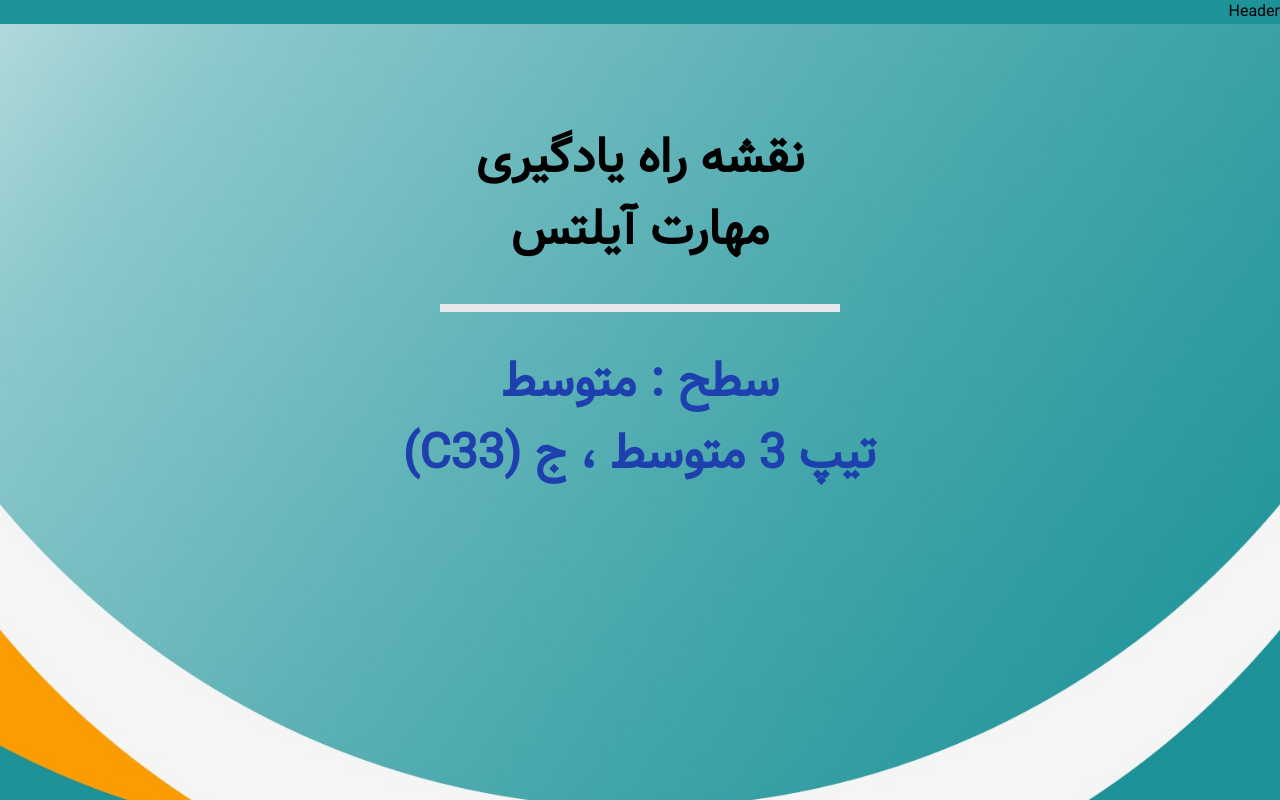
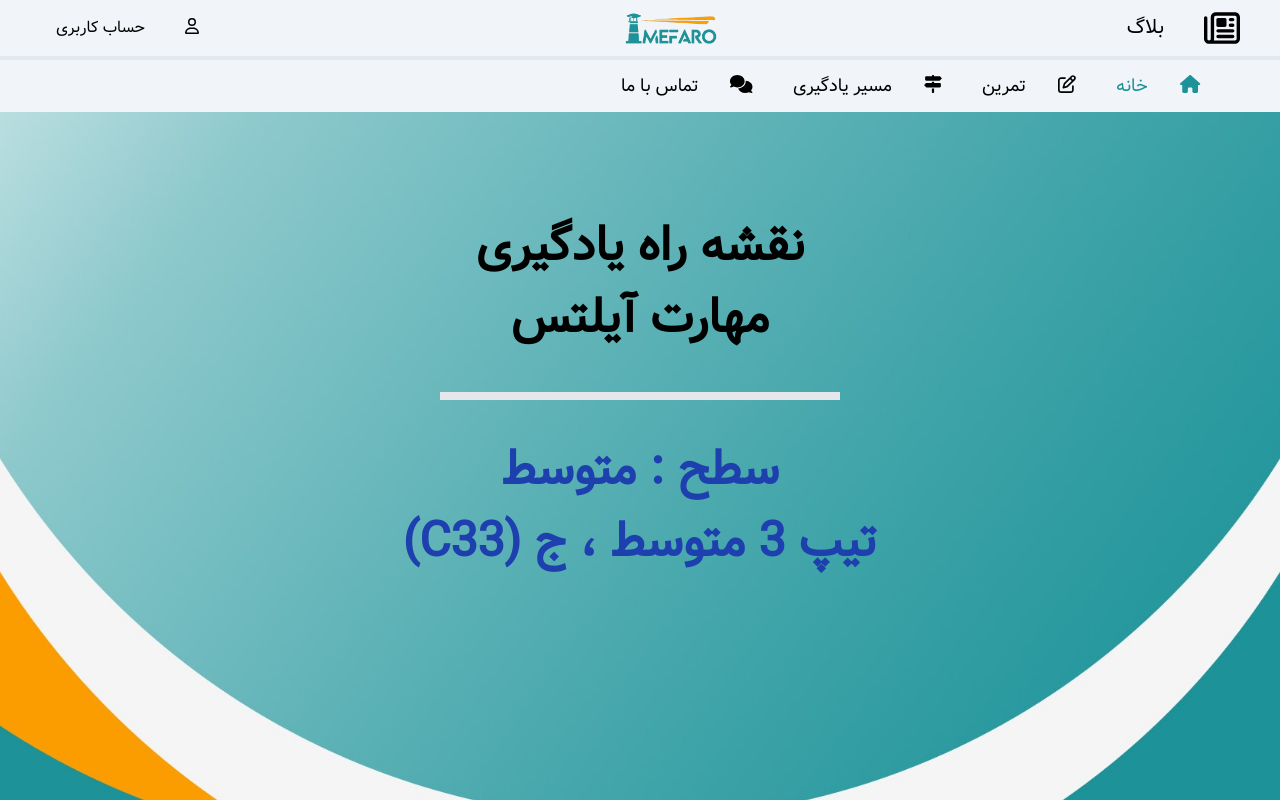
Before and after one commit to omidblk/test-task, a Nuxt app: page / in a window 1280 px wide. Shown: the top 800 px of the page. Built offline with nearby package versions, Linux system fonts and the light colour scheme.

Commit message:
HeaderApp added to this project

```diff
--- a/components/HeaderApp.vue
+++ b/components/HeaderApp.vue
@@ -4,11 +4,55 @@
 
 <!-- ///////////////////////////    TEMPLATE    /////////////////////////////////// -->
 <template>
-    <div>
-        Header
-    </div>
+    <header id="header" class="bg-slate-100 pt-5">
+        <section id="main-header" class="bg-slate-100 flex justify-between items-center border-b-4 border-slate-200 w-full px-10 py-2 fixed top-0">
+            <h3 class="flex items-center cursor-pointer">
+                <font-awesome-icon :icon="['far', 'newspaper']" class="text-4xl ml-10"/>
+                <span class="text-xl">
+                    بلاگ
+                </span>
+            </h3>
+            <NuxtLink to="/"><img src="/logo1.png" alt="logo" class="h-10 cursor-pointer"></NuxtLink>
+            <NuxtLink to="user" class="px-4 py-2 cursor-pointer">
+                <font-awesome-icon :icon="['far', 'user']" />
+                <span class="mr-10">حساب کاربری</span>
+            </NuxtLink>
+        </section>
+        <nav id="bottom-header" class="mt-10 py-3 px-10 text-lg">
+            <ul class="flex">
+                <li class="mr-10 cursor-pointer">
+                    <NuxtLink to="/" active-class="active">
+                        <font-awesome-icon :icon="['fas', 'home']" />
+                        <span class="mr-8">خانه</span>
+                    </NuxtLink>
+                </li>
+                <li class="mr-10 cursor-pointer">
+                    <NuxtLink to="" active-class="active">
+                        <font-awesome-icon :icon="['far', 'edit']" />
+                        <span class="mr-8">تمرین</span>
+                    </NuxtLink>
+                </li>
+                <li class="mr-10 cursor-pointer">
+                    <NuxtLink to="" active-class="active">
+                        <font-awesome-icon :icon="['fas', 'map-signs']" />
+                        <span class="mr-8">مسیر یادگیری</span>
+                    </NuxtLink>
+                </li>
+                <li class="mr-10 cursor-pointer">
+                    <NuxtLink to="/contact-us" active-class="active">
+                        <font-awesome-icon :icon="['fas', 'comments']" />
+                        <span class="mr-8">تماس با ما</span>
+                    </NuxtLink>
+                </li>
+            </ul>
+        </nav>
+    </header>
 </template>
 <!-- ///////////////////////////    STYLES    /////////////////////////////////// -->
 <style lang="scss">
+@import'../assets/scss/main.scss';
+.active{
+    color: $primary;
+}
 
 </style>
--- a/nuxt.config.ts
+++ b/nuxt.config.ts
@@ -5,4 +5,13 @@
     ],
   modules: ["@nuxtjs/tailwindcss"],
   plugins: [{ src: "~/plugins/font-awesome.ts" }],
+  build: {
+    transpile: [
+        '@fortawesome/vue-fontawesome',
+        '@fortawesome/fontawesome-svg-core',
+        '@fortawesome/free-solid-svg-icons',
+        '@fortawesome/free-regular-svg-icons',
+        '@fortawesome/free-brands-svg-icons'
+    ]
+}
 });
--- /dev/null
+++ b/pages/contact-us/index.vue
@@ -0,0 +1,12 @@
+<script setup>
+
+</script>
+
+<!-- ///////////////////////////    TEMPLATE    /////////////////////////////////// -->
+<template>
+    <h4 class="text-4xl text-white text-center py-72">contact us</h4>
+</template>
+<!-- ///////////////////////////    STYLES    /////////////////////////////////// -->
+<style lang="scss">
+
+</style>
--- a/pages/index.vue
+++ b/pages/index.vue
@@ -1,4 +1,5 @@
 <script setup>
+
 
 </script>
 
@@ -39,6 +40,6 @@
     background-position: center center;
     background-repeat: no-repeat;
     background-size: cover;
-    height: 115vh;
+    height: 830px;
 }
 </style>
--- a/plugins/font-awesome.ts
+++ b/plugins/font-awesome.ts
@@ -1,13 +1,17 @@
 import {library, config} from '@fortawesome/fontawesome-svg-core'
 import {FontAwesomeIcon} from '@fortawesome/vue-fontawesome'
 import { fas } from '@fortawesome/free-solid-svg-icons'
+import { far } from '@fortawesome/free-regular-svg-icons'
+import { fab } from '@fortawesome/free-brands-svg-icons'
 // This is important, we are going to let Nuxt worry about the CSS
 config.autoAddCss = false
 
 // You can add your icons directly in this plugin. See other examples for how you
 // can add other styles or just individual icons.
 library.add(
-  fas
+  fas,
+  far,
+  fab
 )
 
 export default defineNuxtPlugin((nuxtApp) => {
```
Also changed, not shown: public/logo1.png (added).
